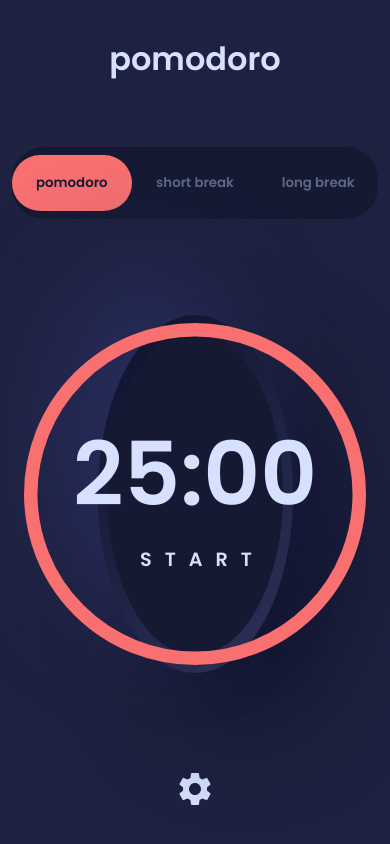
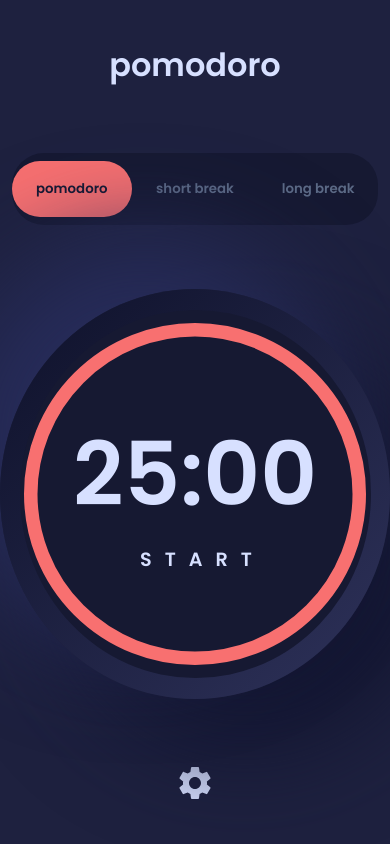
Before and after one commit to raulval/pomodoro-app, a Next.js app: page / in a window 390 px wide. Built offline with nearby package versions, Linux system fonts and the light colour scheme.

Commit message:
📱 adds responsiveness

```diff
--- a/components/Settings/SettingsModal.styles.ts
+++ b/components/Settings/SettingsModal.styles.ts
@@ -29,7 +29,12 @@ export const ModalContent = styled.div`
   border-radius: 25px;
   width: 35%;
   max-height: 80%;
-  overflow: auto;
+  overflow: hidden;
+
+  @media screen and (max-width: 1024px) {
+    width: 90%;
+    overflow-y: auto;
+  }
 `;
 
 export const ModalHeader = styled.header`
@@ -75,12 +80,20 @@ export const ModalText = styled.p`
   font-weight: 600;
   text-transform: uppercase;
   letter-spacing: 6px;
+
+  @media screen and (max-width: 768px) {
+    text-align: center;
+  }
 `;
 
 export const ModalTimeInputsWrapper = styled.div`
   display: flex;
   flex-direction: row;
   gap: 1.25rem;
+
+  @media screen and (max-width: 768px) {
+    flex-direction: column;
+  }
 `;
 
 export const ModalTimeInputs = styled.div`
@@ -125,6 +138,11 @@ export const ModalPresets = styled.div`
   justify-content: space-between;
   align-items: center;
   margin-bottom: 2rem;
+
+  @media screen and (max-width: 768px) {
+    flex-direction: column;
+    gap: 1.25rem;
+  }
 `;
 
 export const ModalPresetsButtons = styled.div`
@@ -154,6 +172,11 @@ export const ModalColors = styled.div`
   justify-content: space-between;
   align-items: center;
   margin-bottom: 2rem;
+
+  @media screen and (max-width: 768px) {
+    flex-direction: column;
+    gap: 1.25rem;
+  }
 `;
 
 export const ModalColorsButtons = styled.div`
--- a/components/Timer/index.tsx
+++ b/components/Timer/index.tsx
@@ -4,7 +4,6 @@ import { selectColors } from "../../redux/reducers/colors";
 import { userSettings } from "../../shared/interfaces";
 import { getLocalStorage } from "../../shared/utils/getLocalStorage";
 import {
-  Container,
   CountdownTimer,
   Path1,
   Path2,
@@ -68,7 +67,6 @@ export default function Timer({ selectedTime }: TimerProps) {
   const formattedSeconds = seconds < 10 ? `0${seconds}` : seconds;
 
   return (
-    <Container>
     <Wrapper>
       <Wrapper2>
         <CountdownTimer>
@@ -143,6 +141,5 @@ export default function Timer({ selectedTime }: TimerProps) {
         </CountdownTimer>
       </Wrapper2>
     </Wrapper>
-    </Container>
   );
 }
--- a/components/Timer/styles.ts
+++ b/components/Timer/styles.ts
@@ -7,29 +7,23 @@ interface TimerStylesProps {
   color: string;
 }
 
-export const Container = styled.div`
-  display: flex;
-  width: 50%;
-  height: 50%;
-  /* -webkit-box-align: center; */
-  /* -webkit-box-pack: center; */
-  align-items: center;
-  justify-content: center;
-  /* border: 2px solid #fff; */
-  /* flex: 1; */
-`;
-
 export const Wrapper = styled.div`
   position: relative;
   display: flex;
   align-items: center;
   justify-content: center;
   width: 100%;
-  height: 85%;
+  height: 100%;
+  max-height: 25.62rem;
   max-width: 25.62rem;
   background: linear-gradient(315deg, #2e325a 0%, #0e112a 100%);
   box-shadow: rgb(39 44 90) -50px -50px 100px, rgb(18 21 48) 50px 50px 100px;
   border-radius: 50%;
+
+  @media screen and (max-width: 375px) {
+    max-width: 23rem;
+    max-height: 23rem;
+  }
 `;
 
 export const Wrapper2 = styled.div`
@@ -43,18 +37,33 @@ export const Wrapper2 = styled.div`
   left: 5%;
   border-radius: 50%;
   background: ${(props) => props.theme.colors.secondary.main};
+
+  @media screen and (max-width: 375px) {
+    max-width: 23rem;
+    max-height: 23rem;
+  }
 `;
 
 export const CountdownTimer = styled.div`
   position: relative;
   width: 21.375rem;
   height: 21.375rem;
+
+  /* @media screen and (max-width: 375px) {
+    max-width: 18rem;
+    max-height: 18rem;
+  } */
 `;
 
 export const Svg = styled.svg`
   width: 21.375rem;
   height: 21.375rem;
   transform: scaleX(-1);
+
+  /* @media screen and (max-width: 375px) {
+    max-width: 18rem;
+    max-height: 18rem;
+  } */
 `;
 
 export const Path1 = styled.path`
```
Lines whose indentation alone changed are shown as unchanged.
